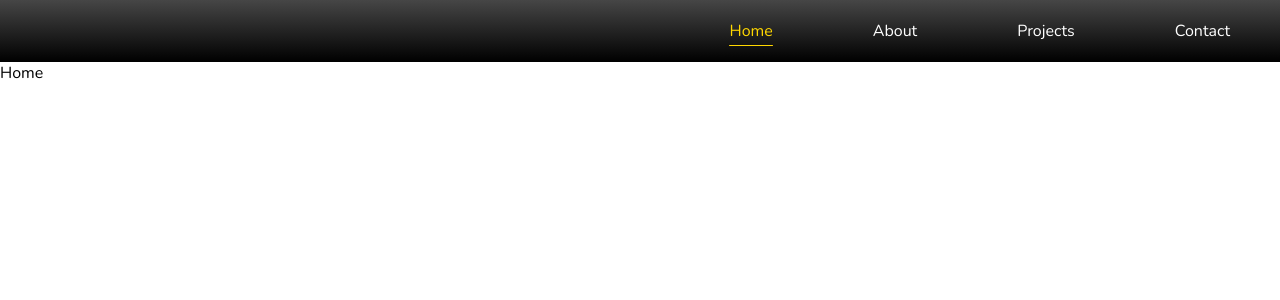
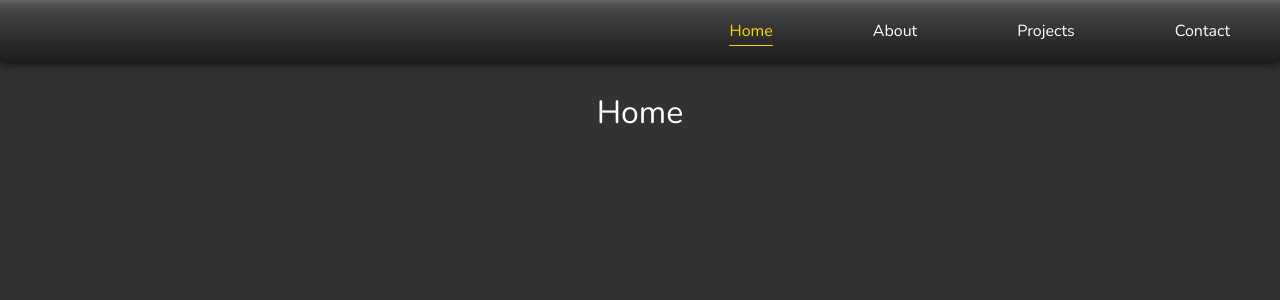
Before and after one commit to KyleJohnson42/Website, a React app: page / in a window 1280 px wide. Shown: the top 300 px of the page. Built offline with nearby package versions, Linux system fonts and the light colour scheme.

Commit message:
Implement page headers

```diff
--- a/client/src/components/About.jsx
+++ b/client/src/components/About.jsx
@@ -1,7 +1,10 @@
 import React, { useState, useEffect } from 'react';
+import PageHeader from './PageHeader.jsx';
 
 const About = () => {
-  return <div>About Me</div>;
+  return <div className='page'>
+    <PageHeader content="About Me" />
+  </div>
 };
 
 export default About;
--- a/client/src/components/Contact.jsx
+++ b/client/src/components/Contact.jsx
@@ -1,7 +1,10 @@
 import React, { useState, useEffect } from 'react';
+import PageHeader from './PageHeader.jsx';
 
 const Contact = () => {
-  return <div>Contact Me</div>;
+  return <div className='page'>
+    <PageHeader content="Contact Me" />
+  </div>
 };
 
-export default Contact
+export default Contact;
--- a/client/src/components/Home.jsx
+++ b/client/src/components/Home.jsx
@@ -1,7 +1,10 @@
 import React, { useState, useEffect } from 'react';
+import PageHeader from './PageHeader.jsx';
 
 const Home = () => {
-  return <div>Home</div>;
+  return <div className='page'>
+    <PageHeader content="Home" />
+  </div>
 };
 
 export default Home;
--- /dev/null
+++ b/client/src/components/PageHeader.jsx
@@ -0,0 +1,12 @@
+import React, { useState, useEffect } from 'react';
+
+const PageHeader = ({content}) => {
+  return <div className='pageHeader'>
+    <h1 className='pageTitle'>
+      {content}
+      {/* <div className='pageTitleAccent' /> */}
+    </h1>
+  </div>
+};
+
+export default PageHeader;
--- a/client/src/components/Projects.jsx
+++ b/client/src/components/Projects.jsx
@@ -1,7 +1,10 @@
 import React, { useState, useEffect } from 'react';
+import PageHeader from './PageHeader.jsx';
 
 const Projects = () => {
-  return <div>My Projects</div>;
+  return <div className='page'>
+    <PageHeader content="My Projects" />
+  </div>
 };
 
 export default Projects;
--- a/public/styles.css
+++ b/public/styles.css
@@ -1,14 +1,18 @@
 body {
   margin: 0;
   font-family: "Nunito", sans-serif;
+  background-color: rgb(50, 50, 50);
+  color: white;
+  overflow: hidden;
 }
 
 nav {
   display: flex;
   justify-content: flex-end;
   background-color: black; /* For browsers that do not support gradients */
-  background-image: linear-gradient(rgb(70, 70, 70), black);
-  color: white;
+  background-image: linear-gradient(rgb(100, 100, 100), 25%, rgb(30, 30, 30));
+  box-shadow: 0 0 10px black;
+  z-index: 1;
 }
 
 nav > li {
@@ -83,3 +87,30 @@ nav > li:hover {
   opacity: 0;
   transition: opacity 1s;
 }
+
+.page {
+  width: 100%;
+  height: calc(100vh - 61.6px);
+}
+
+.pageHeader {
+  display: flex;
+  justify-content: center;
+  align-items: center;
+  width: 100%;
+  height: 100px;
+}
+
+.pageTitle {
+  display: block;
+  font-size: 2em;
+  font-weight: normal;
+}
+
+.pageTitleAccent {
+  width: 100%;
+  height: 1px;
+  background-color: gold;
+  border-radius: 25px;
+  z-index: -1;
+}
```
